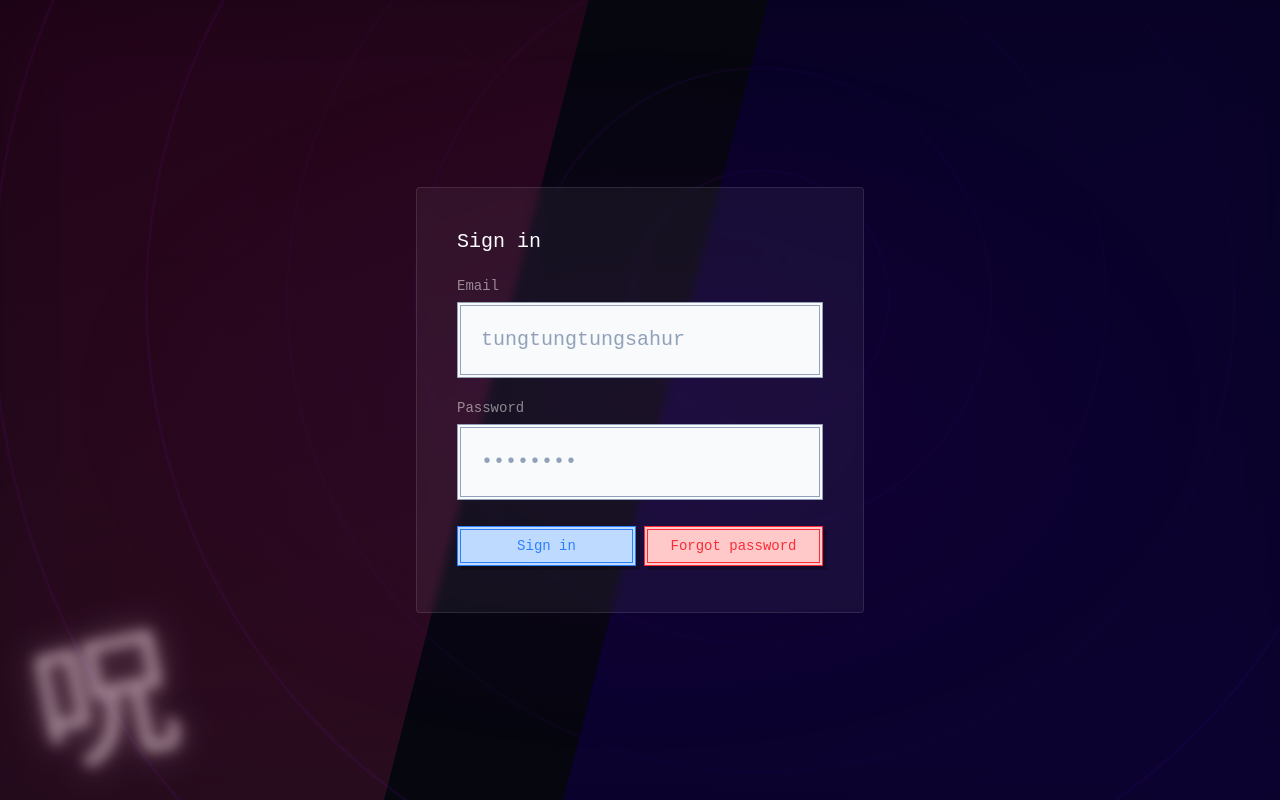
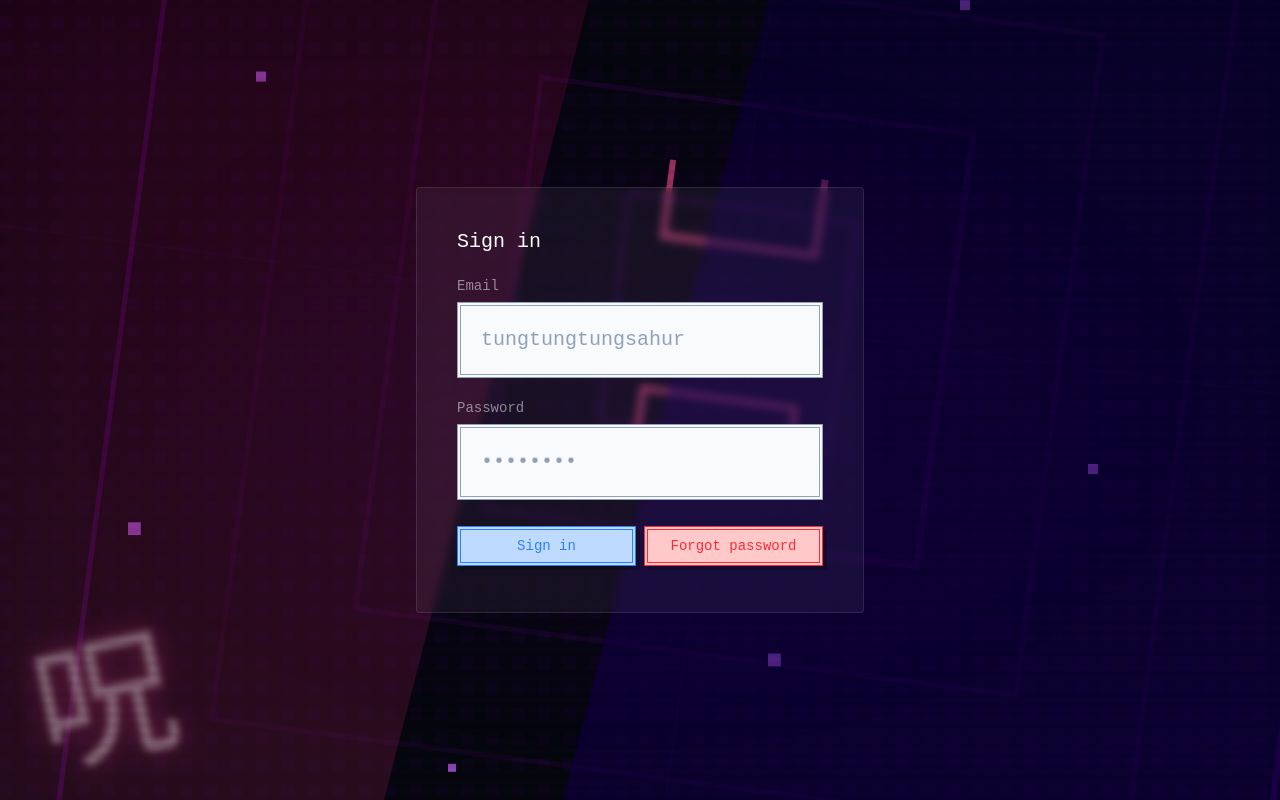
Before and after one commit to staten-island-tech/vue-supabase-project-2026-ma-ma, a Nuxt app: page /login in a window 1280 px wide. Built offline with nearby package versions, Linux system fonts and the light colour scheme.

Commit message:
feat: background redesign

```diff
--- a/app/components/LoginBackground.vue
+++ b/app/components/LoginBackground.vue
@@ -2,42 +2,88 @@
   <div class="fixed inset-0 overflow-hidden bg-[#06060f]" aria-hidden="true">
 
     <svg class="domain-svg" viewBox="0 0 100 100" preserveAspectRatio="xMidYMid slice" xmlns="http://www.w3.org/2000/svg">
+
+      <!-- Pixel grid overlay -->
+      <defs>
+        <pattern id="pixel-grid" x="0" y="0" width="2" height="2" patternUnits="userSpaceOnUse">
+          <rect width="2" height="2" fill="none"/>
+          <rect width="1" height="1" fill="rgba(140,0,255,0.03)"/>
+        </pattern>
+        <pattern id="scanlines" x="0" y="0" width="1" height="0.8" patternUnits="userSpaceOnUse">
+          <rect width="1" height="0.4" fill="rgba(0,0,0,0.15)"/>
+        </pattern>
+      </defs>
+
+      <rect width="100" height="100" fill="url(#pixel-grid)"/>
+
+      <!-- Pixel rings (square-ish stepped circles) -->
       <g class="domain-rings" transform="translate(50,50)">
-        <circle r="10"  class="ring" style="--delay: 0s"   />
-        <circle r="18"  class="ring" style="--delay: 1.5s" />
-        <circle r="27"  class="ring" style="--delay: 3s"   />
-        <circle r="37"  class="ring" style="--delay: 4.5s" />
-        <circle r="48"  class="ring" style="--delay: 6s"   />
-        <circle r="60"  class="ring" style="--delay: 7.5s" />
-        <circle r="74"  class="ring" style="--delay: 9s"   />
-        <line x1="0"   y1="-72" x2="0"  y2="72"  class="ray" style="--rdelay: 0s"  />
-        <line x1="-62" y1="-36" x2="62" y2="36"  class="ray" style="--rdelay: 1s"  />
-        <line x1="-62" y1="36"  x2="62" y2="-36" class="ray" style="--rdelay: 2s"  />
+        <!-- Pixelated squares instead of smooth circles -->
+        <rect x="-9" y="-9" width="18" height="18" class="ring pixel-ring" style="--delay: 0s" fill="none"/>
+        <rect x="-17" y="-17" width="34" height="34" class="ring pixel-ring" style="--delay: 1.5s" fill="none"/>
+        <rect x="-26" y="-26" width="52" height="52" class="ring pixel-ring" style="--delay: 3s" fill="none"/>
+        <rect x="-36" y="-36" width="72" height="72" class="ring pixel-ring" style="--delay: 4.5s" fill="none"/>
+        <rect x="-47" y="-47" width="94" height="94" class="ring pixel-ring" style="--delay: 6s" fill="none"/>
+
+        <!-- Cross/reticle lines -->
+        <line x1="0" y1="-72" x2="0"  y2="72"  class="ray" style="--rdelay: 0s"/>
+        <line x1="-72" y1="0" x2="72" y2="0"   class="ray" style="--rdelay: 1s"/>
+
+        <!-- Corner pixel brackets -->
+        <path d="M-6,-12 L-6,-6 L0,-6" class="bracket" style="--bdelay:0s"/>
+        <path d="M6,-12  L6,-6  L0,-6" class="bracket" style="--bdelay:0.5s"/>
+        <path d="M-6,12  L-6,6  L0,6"  class="bracket" style="--bdelay:1s"/>
+        <path d="M6,12   L6,6   L0,6"  class="bracket" style="--bdelay:1.5s"/>
       </g>
 
-      <!-- Large 呪 blended into the red slash area, bottom-left -->
+      <!-- Pixel kanji -->
       <text x="13" y="75" class="seal-kanji" font-size="11" text-anchor="middle" transform="rotate(-12, 22, 95)">呪</text>
 
-      <!-- Black cursed marks on the red side -->
-      <!--<g class="cursed-marks">
-        <path d="M5 15 L18 19 L22 17" stroke="rgba(0,0,0,0.7)" stroke-width="0.5" fill="none" stroke-linecap="round"/>
-        <path d="M3 35 L9 32"    stroke="rgba(0,0,0,0.6)"  stroke-width="0.4"  fill="none" stroke-linecap="round"/>
-        <path d="M4 37 L11 34"   stroke="rgba(0,0,0,0.5)"  stroke-width="0.35" fill="none" stroke-linecap="round"/>
-        <path d="M3 39 L8 36.5"  stroke="rgba(0,0,0,0.4)"  stroke-width="0.3"  fill="none" stroke-linecap="round"/>
-        <path d="M14 72 L18  L14 74 Z" stroke="rgba(0,0,0,0.65)" stroke-width="0.3" fill="rgba(0,0,0,0.25)"/>
-        <path d="M10 80 Q11 85 9 88 Q8 91 10 92" stroke="rgba(0,0,0,0.5)" stroke-width="0.4" fill="none" stroke-linecap="round"/>
-        <line x1="20" y1="55" x2="28" y2="52" stroke="rgba(0,0,0,0.45)" stroke-width="0.3" fill="none"/>
-        <line x1="21" y1="57" x2="27" y2="57" stroke="rgba(0,0,0,0.35)" stroke-width="0.25" fill="none"/>
-        <path d="M2 88 L6 84 L8 88" stroke="rgba(0,0,0,0.55)" stroke-width="0.4" fill="none" stroke-linecap="round" stroke-linejoin="round"/>
-      </g>-->
+      <!-- Pixel corner decorations -->
+      <g class="corner-deco top-left">
+        <rect x="2" y="2" width="6" height="1" fill="rgba(200,50,100,0.4)"/>
+        <rect x="2" y="2" width="1" height="6" fill="rgba(200,50,100,0.4)"/>
+        <rect x="3" y="4" width="2" height="1" fill="rgba(200,50,100,0.2)"/>
+      </g>
+      <g class="corner-deco top-right">
+        <rect x="92" y="2" width="6" height="1" fill="rgba(80,20,200,0.4)"/>
+        <rect x="97" y="2" width="1" height="6" fill="rgba(80,20,200,0.4)"/>
+        <rect x="95" y="4" width="2" height="1" fill="rgba(80,20,200,0.2)"/>
+      </g>
+      <g class="corner-deco bottom-left">
+        <rect x="2" y="97" width="6" height="1" fill="rgba(200,50,100,0.4)"/>
+        <rect x="2" y="92" width="1" height="6" fill="rgba(200,50,100,0.4)"/>
+      </g>
+      <g class="corner-deco bottom-right">
+        <rect x="92" y="97" width="6" height="1" fill="rgba(80,20,200,0.4)"/>
+        <rect x="97" y="92" width="1" height="6" fill="rgba(80,20,200,0.4)"/>
+      </g>
+
+      <!-- Floating pixel particles -->
+      <g class="particles">
+        <rect x="20" y="30" width="0.8" height="0.8" class="particle" style="--pdelay:0s;--pdur:8s"/>
+        <rect x="75" y="20" width="0.8" height="0.8" class="particle" style="--pdelay:2s;--pdur:11s"/>
+        <rect x="60" y="70" width="1"   height="1"   class="particle" style="--pdelay:4s;--pdur:9s"/>
+        <rect x="35" y="80" width="0.6" height="0.6" class="particle" style="--pdelay:1s;--pdur:13s"/>
+        <rect x="85" y="55" width="0.8" height="0.8" class="particle" style="--pdelay:6s;--pdur:10s"/>
+        <rect x="10" y="60" width="1"   height="1"   class="particle" style="--pdelay:3s;--pdur:12s"/>
+        <rect x="50" y="15" width="0.6" height="0.6" class="particle" style="--pdelay:5s;--pdur:7s"/>
+        <rect x="90" y="85" width="0.8" height="0.8" class="particle" style="--pdelay:7s;--pdur:14s"/>
+      </g>
+
+      <!-- Scanlines -->
+      <rect width="100" height="100" fill="url(#scanlines)" opacity="0.4"/>
+
     </svg>
 
+    <!-- Pixel slashes -->
     <div class="slash slash-red" />
     <div class="slash slash-red-glow" />
     <div class="slash slash-blue" />
     <div class="slash slash-blue-glow" />
     <div class="veil" />
     <div class="streak" />
+    <div class="crt-flicker" />
 
   </div>
 </template>
@@ -54,44 +100,62 @@
   width: 100%;
   height: 100%;
   pointer-events: none;
+  image-rendering: pixelated;
 }
 
-/* ── Rings ── */
-.ring {
-  fill: none;
-  stroke: rgba(140, 0, 255, 0.1);
-  stroke-width: 0.18;
+/* ── Pixel Rings ── */
+.pixel-ring {
+  stroke: rgba(180, 0, 255, 0.18);
+  stroke-width: 0.4;
+  shape-rendering: crispEdges;
   animation: ring-breathe 18s ease-in-out infinite;
   animation-delay: var(--delay);
-  filter: drop-shadow(0, 0, 1, rgba(88, 16, 16, 0.8));
 }
 
 @keyframes ring-breathe {
-  0%, 100% { stroke-opacity: 0.4; }
-  50%       { stroke-opacity: 0.85; }
+  0%, 100% { stroke-opacity: 0.3; }
+  50%       { stroke-opacity: 0.9; }
 }
 
 /* ── Rays ── */
 .ray {
-  stroke: rgba(160, 100, 210, 0.045);
-  stroke-width: 0.1;
+  stroke: rgba(160, 80, 220, 0.08);
+  stroke-width: 0.15;
+  shape-rendering: crispEdges;
   animation: ray-pulse 22s ease-in-out infinite;
   animation-delay: var(--rdelay);
 }
 
 @keyframes ray-pulse {
-  0%, 100% { stroke-opacity: 0.3; }
-  50%       { stroke-opacity: 0.7; }
+  0%, 100% { stroke-opacity: 0.2; }
+  50%       { stroke-opacity: 0.6; }
+}
+
+/* ── Brackets ── */
+.bracket {
+  stroke: rgba(255, 80, 140, 0.6);
+  stroke-width: 0.5;
+  fill: none;
+  shape-rendering: crispEdges;
+  animation: bracket-blink 6s steps(1) infinite;
+  animation-delay: var(--bdelay);
+}
+
+@keyframes bracket-blink {
+  0%, 90%, 100% { opacity: 1; }
+  91%            { opacity: 0; }
+  95%            { opacity: 1; }
+  96%            { opacity: 0; }
 }
 
 /* ── Ring group rotation ── */
 .domain-rings {
   transform-origin: 50px 50px;
-  animation: slow-rotate 180s linear infinite;
+  animation: slow-rotate 240s linear infinite;
 }
 
 @keyframes slow-rotate {
-  from { transform: translate(50px,50px) rotate(0deg);   }
+  from { transform: translate(50px,50px) rotate(0deg); }
   to   { transform: translate(50px,50px) rotate(360deg); }
 }
 
@@ -99,24 +163,41 @@
 .seal-kanji {
   font-family: 'Hiragino Mincho ProN', 'Yu Mincho', serif;
   fill: rgb(255, 255, 255);
-  animation: seal-flicker 20s ease-in-out infinite;
-  filter: blur(0.5px) drop-shadow(0 0 1px rgba(255, 255, 255, 0.8));
+  animation: seal-flicker 20s steps(1) infinite;
+  filter: blur(0.3px) drop-shadow(0 0 1px rgba(255,80,140,0.8));
 }
 
 @keyframes seal-flicker {
   0%, 100% { opacity: 0.5; }
-  48%       { opacity: 0.85; }
-  50%       { opacity: 0.2; }
-  52%       { opacity: 0.85; }
+  48%       { opacity: 0.9; }
+  50%       { opacity: 0.1; }
+  51%       { opacity: 0.9; }
+  52%       { opacity: 0.1; }
+  53%       { opacity: 0.9; }
 }
 
-/* ── Cursed marks ── */
-.cursed-marks {
-  animation: marks-breathe 16s ease-in-out infinite;
+/* ── Particles ── */
+.particle {
+  fill: rgba(200, 100, 255, 0.7);
+  shape-rendering: crispEdges;
+  animation: particle-float var(--pdur) ease-in-out infinite;
+  animation-delay: var(--pdelay);
 }
 
-@keyframes marks-breathe {
-  0%, 100% { opacity: 0.7; }
+@keyframes particle-float {
+  0%        { opacity: 0;   transform: translateY(0px); }
+  10%       { opacity: 1; }
+  90%       { opacity: 1; }
+  100%      { opacity: 0;   transform: translateY(-8px); }
+}
+
+/* ── Corner decorations ── */
+.corner-deco {
+  animation: corner-pulse 8s ease-in-out infinite;
+}
+
+@keyframes corner-pulse {
+  0%, 100% { opacity: 0.5; }
   50%       { opacity: 1; }
 }
 
@@ -131,6 +212,7 @@
   background: linear-gradient(160deg, #6B0033 0%, #9a3a5a 100%);
   clip-path: polygon(0 0, 46% 0, 30% 100%, 0 100%);
   opacity: 0.22;
+  image-rendering: pixelated;
 }
 
 .slash-red-glow {
@@ -181,26 +263,41 @@
   top: 38%;
   left: -10%;
   width: 120%;
-  height: 1px;
+  height: 2px;
   background: linear-gradient(
     90deg,
     transparent 0%,
     rgba(120, 0, 55, 0.18) 30%,
-    rgba(255, 255, 255, 0.04) 50%,
+    rgba(255, 255, 255, 0.06) 50%,
     rgba(10, 0, 50, 0.18) 70%,
     transparent 100%
   );
-  filter: blur(0.5px);
+  image-rendering: pixelated;
   pointer-events: none;
   animation: streak-slide 24s ease-in-out infinite;
   animation-delay: 4s;
 }
 
 @keyframes streak-slide {
-  0%   { opacity: 0; transform: translateX(-5%) skewY(-0.5deg); }
+  0%   { opacity: 0; transform: translateX(-5%); }
   15%  { opacity: 1; }
   85%  { opacity: 1; }
-  100% { opacity: 0; transform: translateX(5%) skewY(-0.5deg); }
+  100% { opacity: 0; transform: translateX(5%); }
+}
+
+/* ── CRT flicker ── */
+.crt-flicker {
+  position: absolute;
+  inset: 0;
+  pointer-events: none;
+  background: transparent;
+  animation: crt 0.15s steps(1) infinite;
+}
+
+@keyframes crt {
+  0%   { box-shadow: inset 0 0 0px rgba(0,0,0,0); }
+  50%  { box-shadow: inset 0 0 40px rgba(0,0,0,0.04); }
+  100% { box-shadow: inset 0 0 0px rgba(0,0,0,0); }
 }
 
 </style>
```
